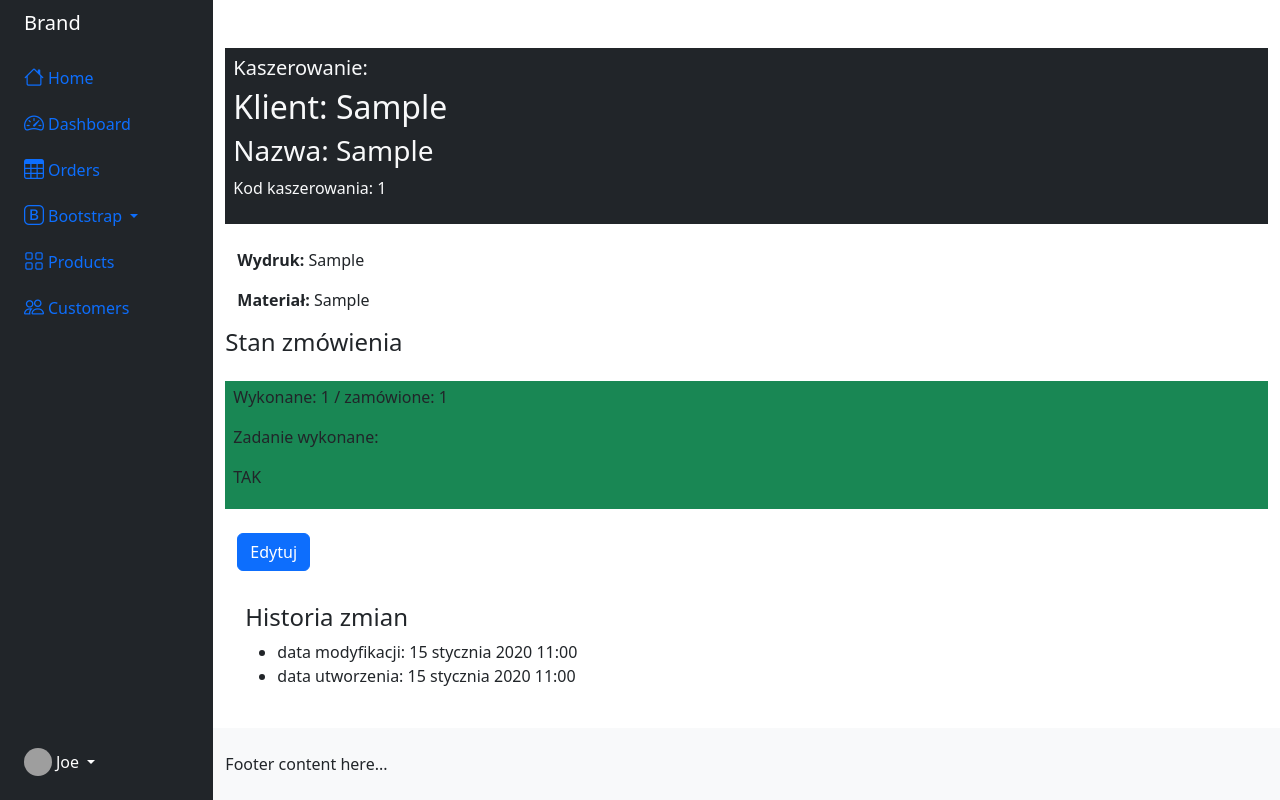
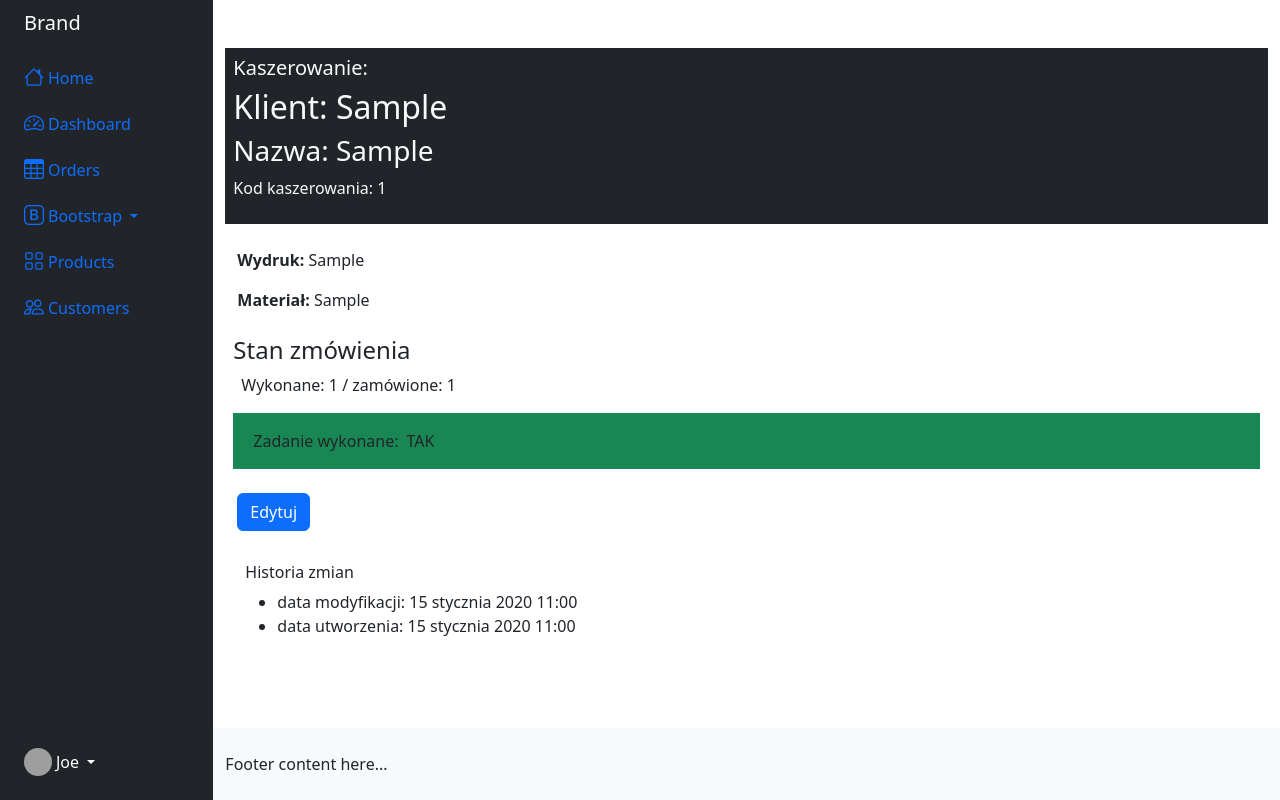
Before and after one commit to ut3k/raster_system, a Django app: page /kaszerowanie/kasz/1/ in a window 1280 px wide. Run offline with Django 4.2, Linux system fonts and the light colour scheme; tables that the repository leaves empty hold one stand-in row (values such as "Sample post"); some libraries are stand-ins or nearby versions; grey boxes are pictures that could not be loaded.

Commit message:
KASZEROWANIE - uproszczenie widoku szczegółowego

```diff
--- a/raster_system/kaszerowanie/templates/kasz_detail_view.html
+++ b/raster_system/kaszerowanie/templates/kasz_detail_view.html
@@ -21,12 +21,15 @@ KASZEROWANIE
   </div>
 </div>
 
-<h4>Stan zmówienia</h4>
-<div class="my-4  py-1 px-2">
-  <p>Wykonane: {{ object.kasz_wykonane }} / zamówione: {{ object.kasz_zamówienie }}</p>
-  <p>Zadanie wykonane:</p>
-  <p class="jobstatus">{{ object.kasz_gotowe }}</p>
+<div class="my-4   px-2">
+  <h4>Stan zmówienia</h4>
+  <p class="mx-2">Wykonane: {{ object.kasz_wykonane }} / zamówione: {{ object.kasz_zamówienie }}</p>
+  <div class="container pt-3 d-flex">
+    <p class="mx-2">Zadanie wykonane:</p>
+    <p class="jobstatus">{{ object.kasz_gotowe }}</p>
+  </div>
 </div>
+
 <div class="container">
   <div class="my-2">
     <a href="{% url 'kaszerowanie:kasz_update' object.pk %}" class='btn btn-primary'>Edytuj</a>
@@ -35,7 +38,7 @@ KASZEROWANIE
 
 <div class="container">
   <div class="my-4 mx-x p-2">
-    <h4>Historia zmian</h4>
+    <h6>Historia zmian</h6>
     <ul>
       <li>data modyfikacji: {{ object.mod_date }}</li>
       <li>data utworzenia: {{ object.created_date }}</li>
```
